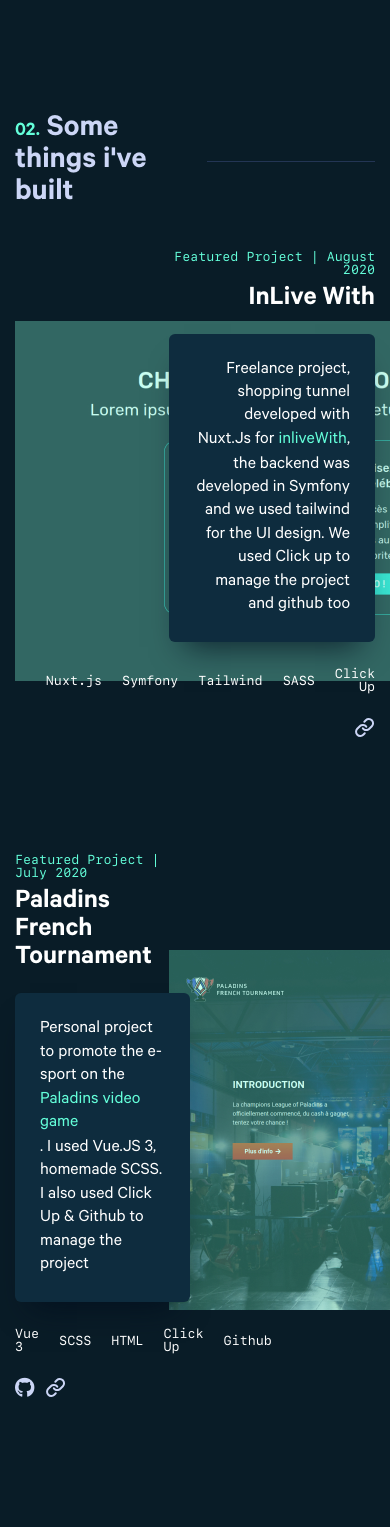
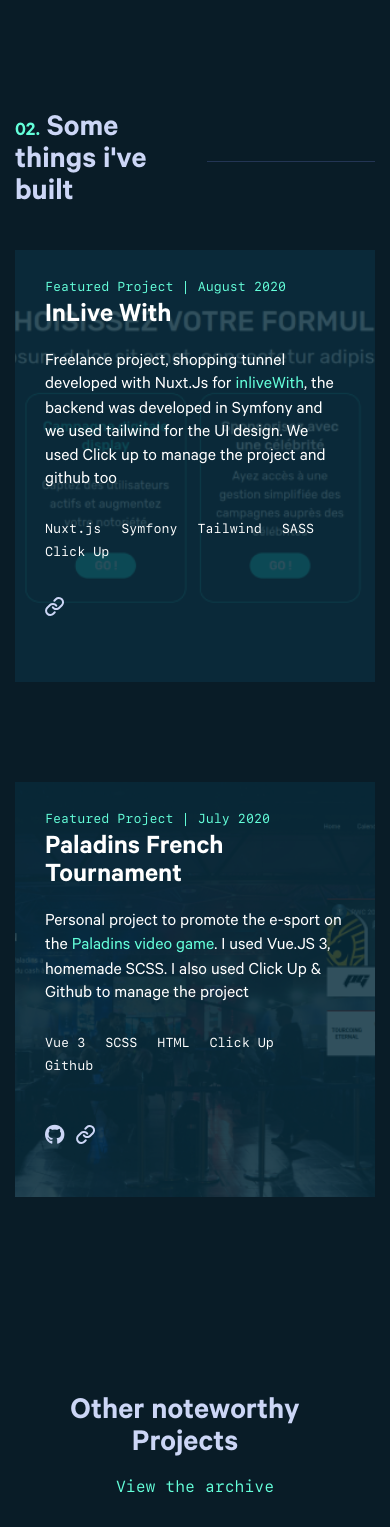
Before and after one commit to qrulleau/portfolio-bts, a PHP site: page / in a window 390 px wide; the page is wider, and only the part inside the window is pictured. Shown: the part 1292-2819 px from the top of that part. Run offline with PHP 8.4, Linux system fonts and the light colour scheme; some libraries are stand-ins or nearby versions.

Commit message:
ADD: project responsive design

```diff
--- a/style/main.css
+++ b/style/main.css
@@ -781,6 +781,53 @@ h1 span {
   .container {
     width: calc(100% - 30px);
   }
+  .left .img-project,
+  .right .img-project {
+    grid-column: 1 / -1;
+    height: 100%;
+    opacity: 0.25;
+  }
+  .left .description-project,
+  .right .description-project {
+    display: flex;
+    flex-direction: column;
+    -moz-box-pack: center;
+    justify-content: center;
+    height: 100%;
+    grid-column: 1 / -1;
+    padding: 30px 30px;
+    z-index: 5;
+  }
+  .right .sf {
+    margin: 0 20px 0 0 !important;
+  }
+  .right .flex-end,
+  .left .flex-start {
+    justify-content: flex-start;
+    flex-wrap: wrap;
+    height: 45px;
+  }
+  .right .description-project {
+    text-align: left;
+  }
+  .background-blue {
+    width: 100%;
+    height: 100%;
+  }
+  .background-blue img {
+    width: 100%;
+    height: 100%;
+    object-fit: cover;
+  }
+  .background-blue::before {
+    background-color: #03c2fd;
+  }
+  .description-project .text-description {
+    background-color: inherit;
+    box-shadow: inherit;
+    padding: 0;
+    text-align: left;
+  }
 }
 @media screen and (max-width: 930px) {
   .small-container {
```
